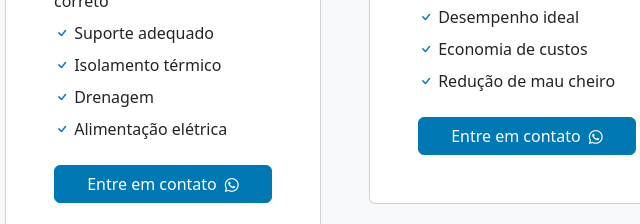
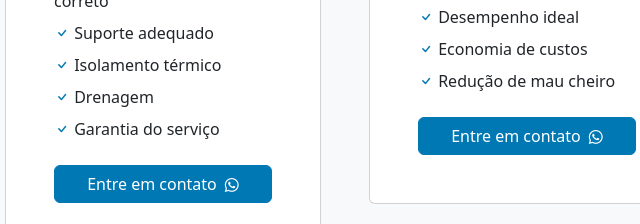
Before and after one commit to Adailson-Almeida/JOV-Ar, a website: page index.html in a window 1280 px wide. Shown: the part 2156-2380 px from the top of the page, 113-753 px from the left. Drawn offline with nearby package versions, Linux system fonts and the light colour scheme.

Commit message:
Foçar https locaweb e atualização card

```diff
--- a/index.html
+++ b/index.html
@@ -289,8 +289,9 @@
                                     </li>
                                     <li class="mb-2">
                                         <i class="bi bi-check text-primary"></i>
-                                        Alimentação elétrica
+                                        Garantia do serviço
                                     </li>
+
 
 
                                 </ul>
@@ -455,6 +456,7 @@
                 </div>
             </div>
         </section>
+
         <!-- Footer-->
         <footer class="py-5 bg-dark">
             <div class="container px-5"><p class="m-0 text-center text-white">Copyright &copy; Almeida Tech 2024</p></div>
```
Also changed, not shown: 1 other file.
